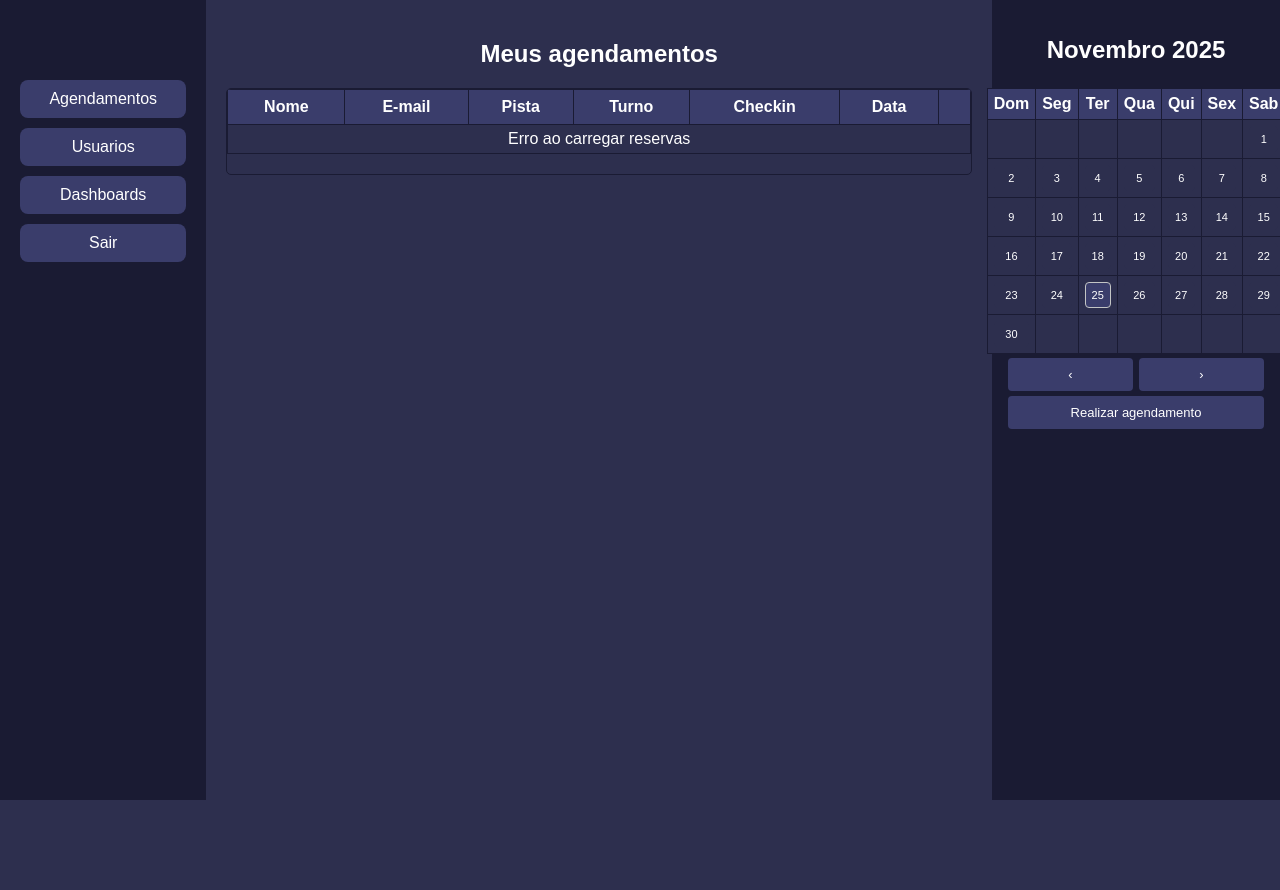
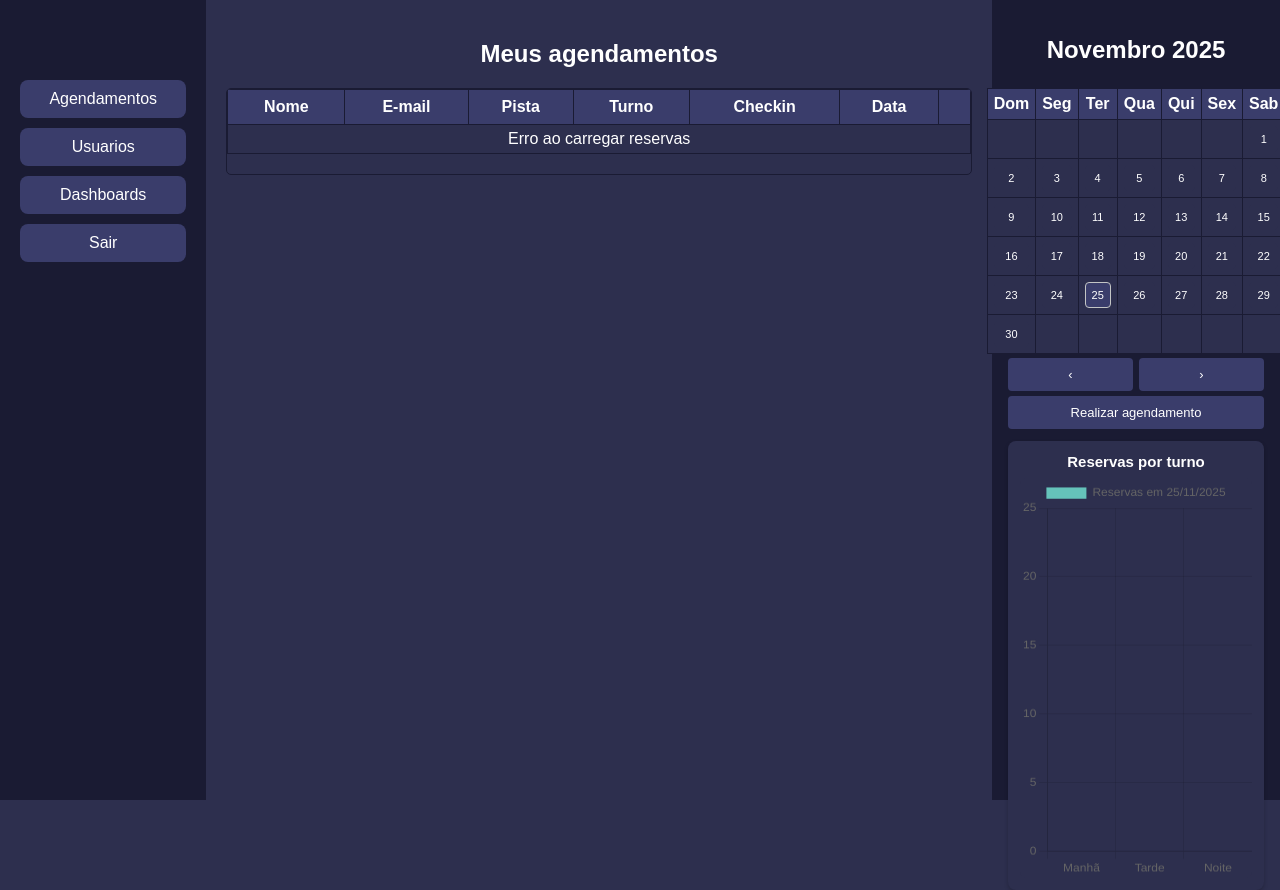
Before and after one commit to SirLuisFelipe/ProjetoFrontend, a plain HTML site: page pages/reserva.html in a window 1280 px wide. Before the commit the page ends 800 px from the top, so only its background shows below. Drawn offline with nearby package versions, Linux system fonts and the light colour scheme; no server answers; sample sign-in values are in the browser's storage.

Commit message:
Criado visual com quantidade de agendamentos por turno/dia com base no novo endpoint criado

```diff
--- a/Assets/css/reserva.css
+++ b/Assets/css/reserva.css
@@ -192,6 +192,31 @@ table {
     cursor: not-allowed;
 }
 
+.turno-chart-wrapper {
+    margin-top: 12px;
+    width: 100%;
+    max-width: 100%;
+    background-color: #2D2F4E;
+    border-radius: 8px;
+    padding: 12px;
+    box-shadow: 0 2px 4px rgba(0, 0, 0, 0.2);
+    box-sizing: border-box;
+}
+
+.turno-chart-wrapper h3 {
+    margin: 0 0 8px;
+    font-size: 15px;
+    color: #ffffff;
+    text-align: center;
+}
+
+.turno-chart-wrapper canvas {
+    width: 100% !important;
+    height: 400px !important;
+    background-color: #2D2F4E;
+    border-radius: 6px;
+}
+
 /* Modal de edição de reserva */
 .time-group {
     display: flex;
--- a/Assets/js/reserva.js
+++ b/Assets/js/reserva.js
@@ -507,6 +507,15 @@ document.addEventListener("DOMContentLoaded", () => {
     const checkinUserNameSpan = document.getElementById('checkinUserName');
     const checkinConfirmButton = document.getElementById('checkinConfirmButton');
     const checkinCancelButton = document.getElementById('checkinCancelButton');
+    const turnoChartCanvas = document.getElementById('turnoChart');
+    let turnoChartInstance = null;
+    const turnoChartOrder = ['MATUTINO', 'VESPERTINO', 'NOTURNO'];
+    const turnoChartLabelMap = {
+        'MATUTINO': 'Manhã',
+        'VESPERTINO': 'Tarde',
+        'NOTURNO': 'Noite'
+    };
+    const turnoChartMaxValue = 25;
 
     if (checkinConfirmButton) {
         checkinConfirmButton.addEventListener('click', () => processCheckinResponse('REALIZADO'));
@@ -549,6 +558,112 @@ document.addEventListener("DOMContentLoaded", () => {
         }
         selectedButton = null;
         updateOpenButtonState();
+        refreshTurnoChart();
+    }
+
+    function getSelectedDateIso() {
+        if (selectedDay === null || selectedMonth === null || selectedYear === null) return null;
+        const day = String(selectedDay).padStart(2, '0');
+        const month = String(selectedMonth + 1).padStart(2, '0');
+        return `${selectedYear}-${month}-${day}`;
+    }
+
+    function getTurnoColor(value) {
+        const clamped = Math.max(0, Math.min(turnoChartMaxValue, value));
+        const ratio = clamped / turnoChartMaxValue;
+        const r = Math.round(101 + (210 - 101) * ratio); // from greenish to red
+        const g = Math.round(195 - (195 - 48) * ratio);
+        const b = Math.round(186 - (186 - 48) * ratio);
+        return `rgb(${r}, ${g}, ${b})`;
+    }
+
+    function updateTurnoChartDataset(values, isoDate) {
+        if (!turnoChartCanvas) return;
+        const cappedValues = values.map(v => Math.min(turnoChartMaxValue, Math.max(0, v)));
+        const colors = cappedValues.map(v => getTurnoColor(v));
+        const labels = turnoChartOrder.map(key => turnoChartLabelMap[key] || key);
+        const displayDate = isoDate ? formatDate(isoDate) : '';
+        const datasetLabel = displayDate ? `Reservas em ${displayDate}` : 'Reservas';
+        if (!turnoChartInstance) {
+            turnoChartInstance = new Chart(turnoChartCanvas.getContext('2d'), {
+                type: 'bar',
+                data: {
+                    labels,
+                    datasets: [{
+                        label: datasetLabel,
+                        data: cappedValues,
+                        backgroundColor: colors
+                    }]
+                },
+                options: {
+                    responsive: true,
+                    maintainAspectRatio: false,
+                    backgroundColor: '#2D2F4E',
+                    scales: {
+                        y: {
+                            beginAtZero: true,
+                            max: turnoChartMaxValue,
+                            suggestedMax: turnoChartMaxValue,
+                            ticks: {
+                                precision: 0
+                            }
+                        }
+                    },
+                    plugins: {
+                        legend: {
+                            display: true
+                        }
+                    }
+                }
+            });
+        } else {
+            turnoChartInstance.data.labels = labels;
+            turnoChartInstance.data.datasets[0].data = cappedValues;
+            turnoChartInstance.data.datasets[0].label = datasetLabel;
+            turnoChartInstance.data.datasets[0].backgroundColor = colors;
+            turnoChartInstance.update();
+        }
+    }
+
+    async function refreshTurnoChart() {
+        if (!turnoChartCanvas) return;
+        const isoDate = getSelectedDateIso();
+        if (!isoDate || !token) {
+            updateTurnoChartDataset(turnoChartOrder.map(() => 0), isoDate);
+            return;
+        }
+        try {
+            const resp = await fetch(`${API_BASE_URL}/scheduling/analytics/day?date=${isoDate}`, {
+                method: 'GET',
+                headers: {
+                    'Content-Type': 'application/json',
+                    'Accept': 'application/json',
+                    'Authorization': `Bearer ${token}`
+                }
+            });
+            if (!resp.ok) {
+                const text = await resp.text();
+                throw new Error(`GET /scheduling/analytics/day?date=${isoDate} -> ${resp.status} ${resp.statusText} ${text || ''}`);
+            }
+            const data = await resp.json();
+            const totals = turnoChartOrder.reduce((acc, key) => {
+                acc[key] = 0;
+                return acc;
+            }, {});
+            if (Array.isArray(data?.turnos)) {
+                data.turnos.forEach(item => {
+                    const backendKey = String(item?.turno || '').toUpperCase();
+                    if (backendKey in totals) {
+                        totals[backendKey] = Number(item?.total) || 0;
+                    }
+                });
+            }
+            const values = turnoChartOrder.map(key => totals[key] || 0);
+            updateTurnoChartDataset(values, data?.date || isoDate);
+        } catch (error) {
+            console.warn('Não foi possível carregar o gráfico de turnos:', error);
+            updateTurnoChartDataset(turnoChartOrder.map(() => 0), isoDate);
+        }
     }
 
     function selectCalendarDay(button, day, month, year) {
@@ -567,6 +682,7 @@ document.addEventListener("DOMContentLoaded", () => {
         selectedMonth = month;
         selectedYear = year;
         updateOpenButtonState();
+        refreshTurnoChart();
     }
 
     async function openModalForDate(day, month, year) {
@@ -615,6 +731,7 @@ document.addEventListener("DOMContentLoaded", () => {
 
     updateOpenButtonState();
     showCalendar(currentMonth, currentYear);
+    refreshTurnoChart();
 
     function next() {
         currentYear = (currentMonth === 11) ? currentYear + 1 : currentYear;
--- a/pages/reserva.html
+++ b/pages/reserva.html
@@ -61,6 +61,10 @@
             <button id="openScheduleButton" type="button" class="open-schedule-btn" disabled>
                 Realizar agendamento
             </button>
+            <div class="turno-chart-wrapper">
+                <h3>Reservas por turno</h3>
+                <canvas id="turnoChart" height="220"></canvas>
+            </div>
         </div>
     </div>
 
@@ -166,6 +170,7 @@
         }
       });
     </script>
+    <script src="https://cdn.jsdelivr.net/npm/chart.js"></script>
     <script src="../Assets/js/reserva.js"></script>
 </body>
 </html>
```
